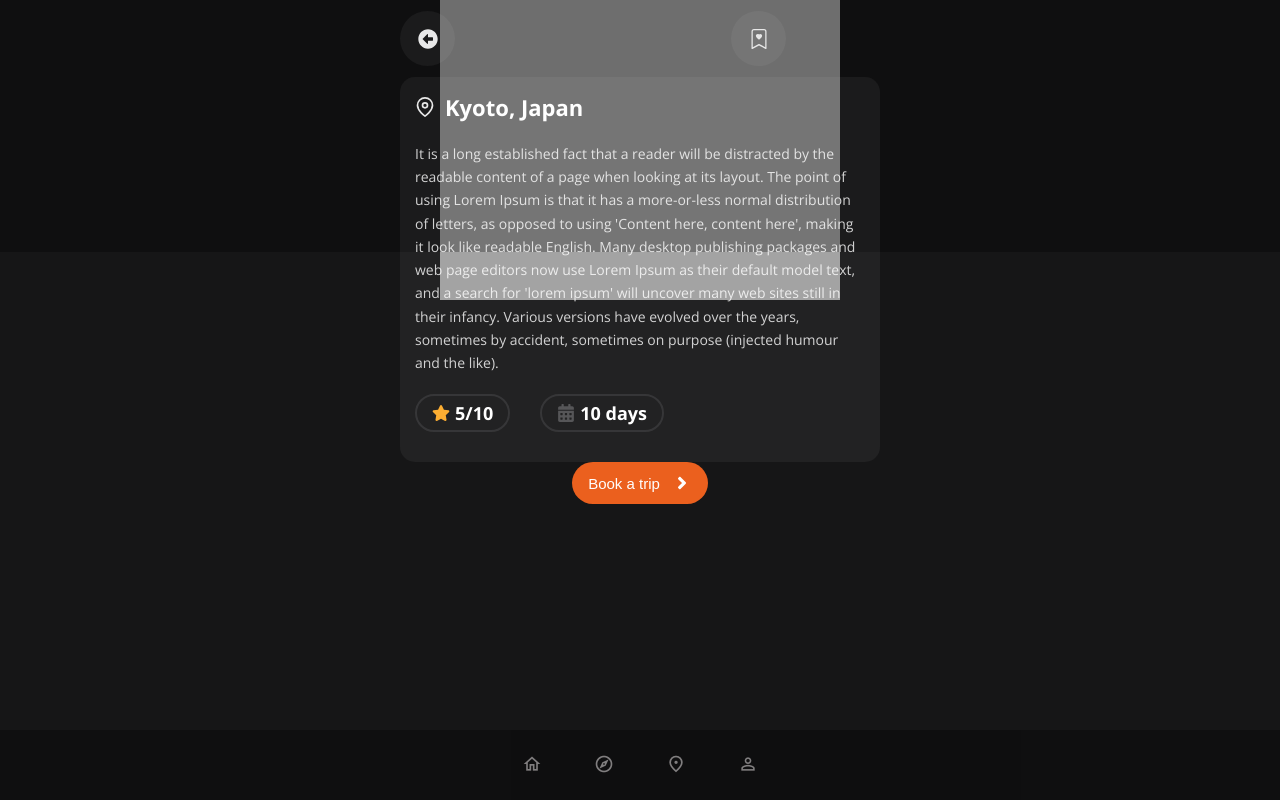
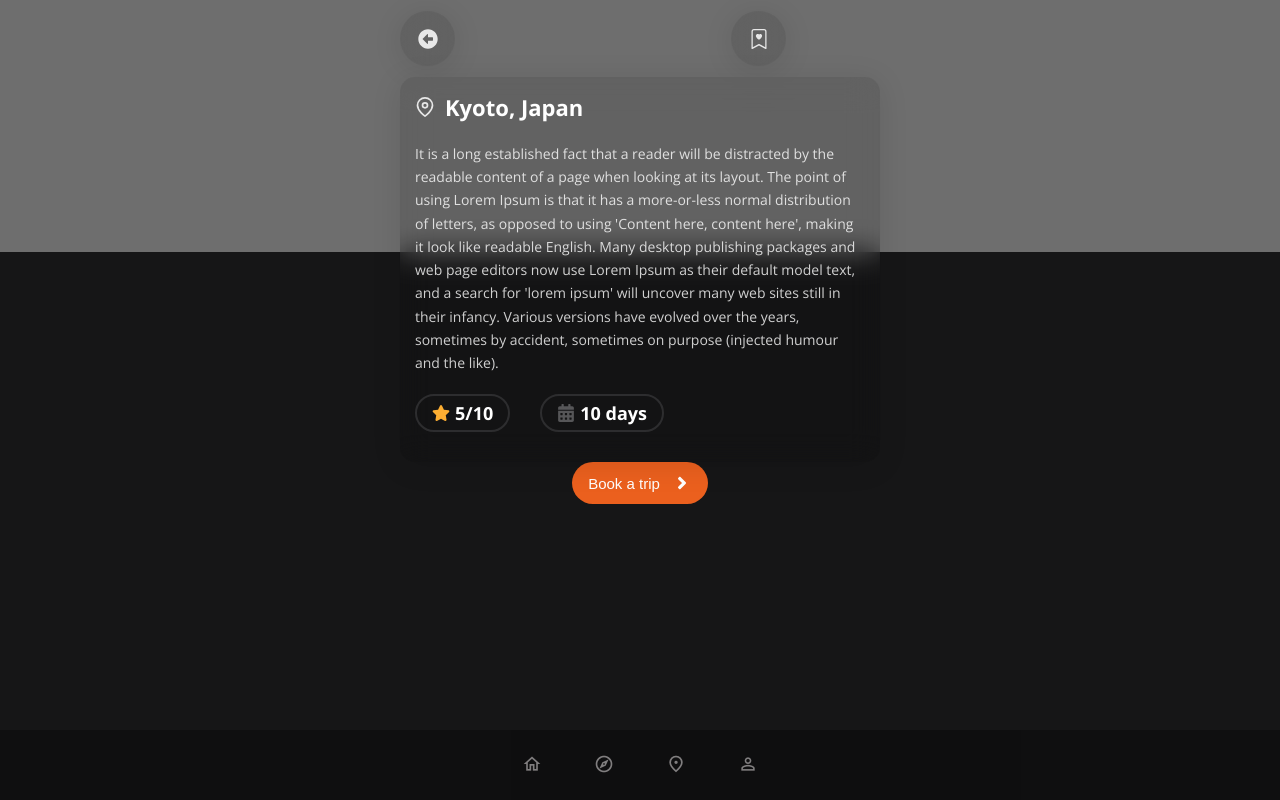
Before and after one commit to tolkunio/travelio, a Next.js app: page /place/tokyo in a window 1280 px wide. Built offline with nearby package versions, Linux system fonts and the light colour scheme.

Commit message:
-added glass effect

```diff
--- a/app/components/common/search/Search.module.scss
+++ b/app/components/common/search/Search.module.scss
@@ -1,5 +1,6 @@
+@import "styles/variables";
 .search {
-  background-color: rgba(0, 0, 0, 0.3);
+  @include glassEffect;
   border-radius: 3rem;
   transition: border .4s ease;
   padding: 0 1rem;
--- a/app/components/common/search/Search.tsx
+++ b/app/components/common/search/Search.tsx
@@ -1,8 +1,7 @@
 import s from './Search.module.scss';
-import {useState} from "react";
+import {useState,FC} from "react";
 import {ChangeEvent} from "react";
 import {IPlace} from "@/app/type/place.type";
-import {FC} from "react";
 import {TypeSetState} from "@/app/type/common.type";
 
 interface ISearch {
--- a/app/components/screens/place/Information/Information.module.scss
+++ b/app/components/screens/place/Information/Information.module.scss
@@ -1,9 +1,11 @@
+@import "styles/variables";
 .wrapper{
   border-radius: 15px;
   padding: 1.5rem;
-  background-color:rgba(255,255,255,0.05);
   width: 80%;
   margin: 2rem 3rem;
+  @include glassEffect;
+
 }
 .title{
   display: flex;
--- a/app/components/screens/place/heading/Heading.module.scss
+++ b/app/components/screens/place/heading/Heading.module.scss
@@ -1,3 +1,4 @@
+@import "styles/variables";
 .headingWrapper{
   display: flex;
   align-items: center;
@@ -9,7 +10,7 @@
 }
 .btnWrapper{
   border-radius: 50%;
-  background-color: rgba(255,255,255,0.05);
+  @include glassEffect;
   width: 55px;
   height: 55px;
   display: flex;
--- a/app/components/screens/place/wrapper/Wrapper.module.scss
+++ b/app/components/screens/place/wrapper/Wrapper.module.scss
@@ -3,6 +3,7 @@
   position: relative;
   background-repeat: no-repeat;
   background-position: top center;
+  background-size: 100% 50%;
 
   &::before {
     content: '';
--- a/pages/index.tsx
+++ b/pages/index.tsx
@@ -44,7 +44,7 @@ const Home: NextPage<IHome> = ({initialPlaces}) => {
 export const getStaticProps: GetStaticProps =
     async () => {
         const result = await fetch(`${API_URL}/places`);
-        const initialPlaces: IPlace[] = await result.json();
+        const initialPlaces: IPlace[] = await result.json()
         return {
             props: {
                  initialPlaces
--- a/styles/_variables.scss
+++ b/styles/_variables.scss
@@ -1,3 +1,9 @@
 $accent-color: #eb601e;
 $gray-color: #807e7f;
-$bg-color: #000
+$bg-color: #000;
+
+@mixin glassEffect(){
+  background-color:rgba(0,0,0,0.1);
+  box-shadow: 0 4px 30px rgba(0,0,0,0.1);
+  backdrop-filter: blur(15px);
+}
```
